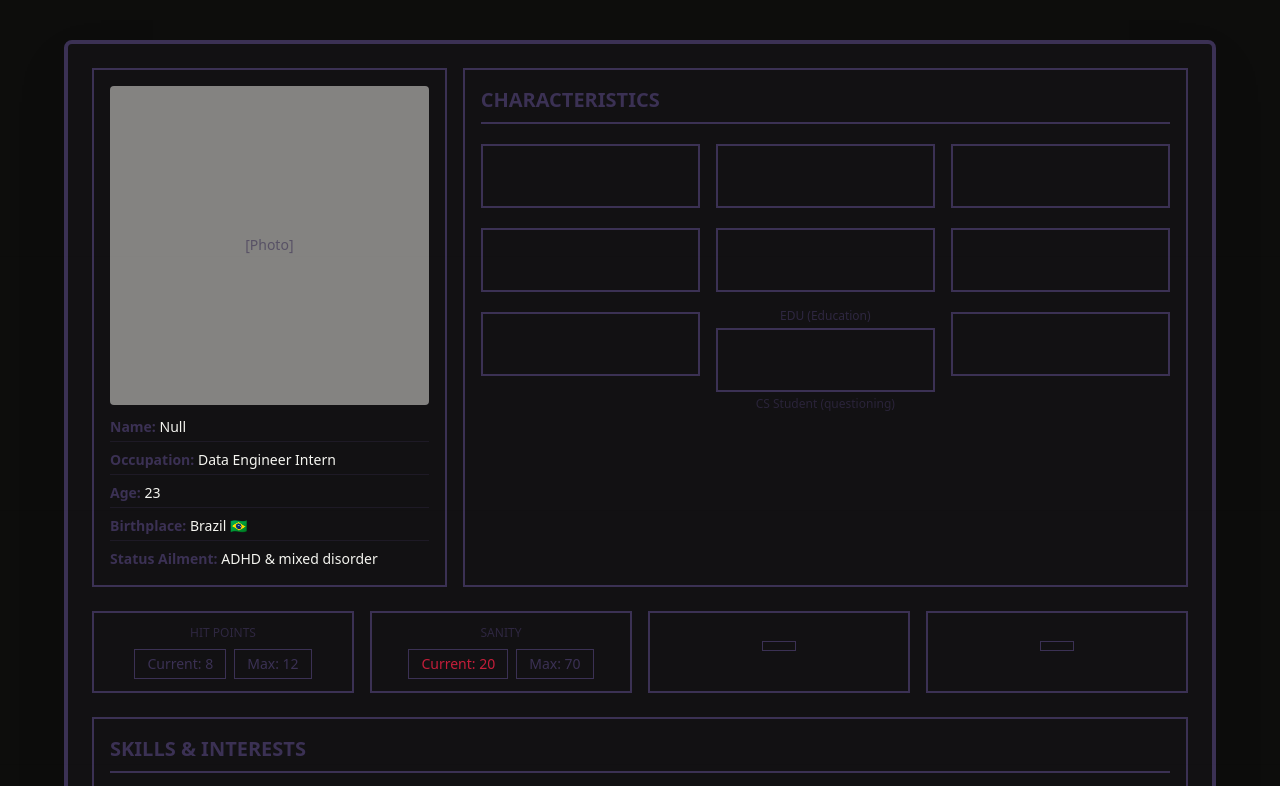
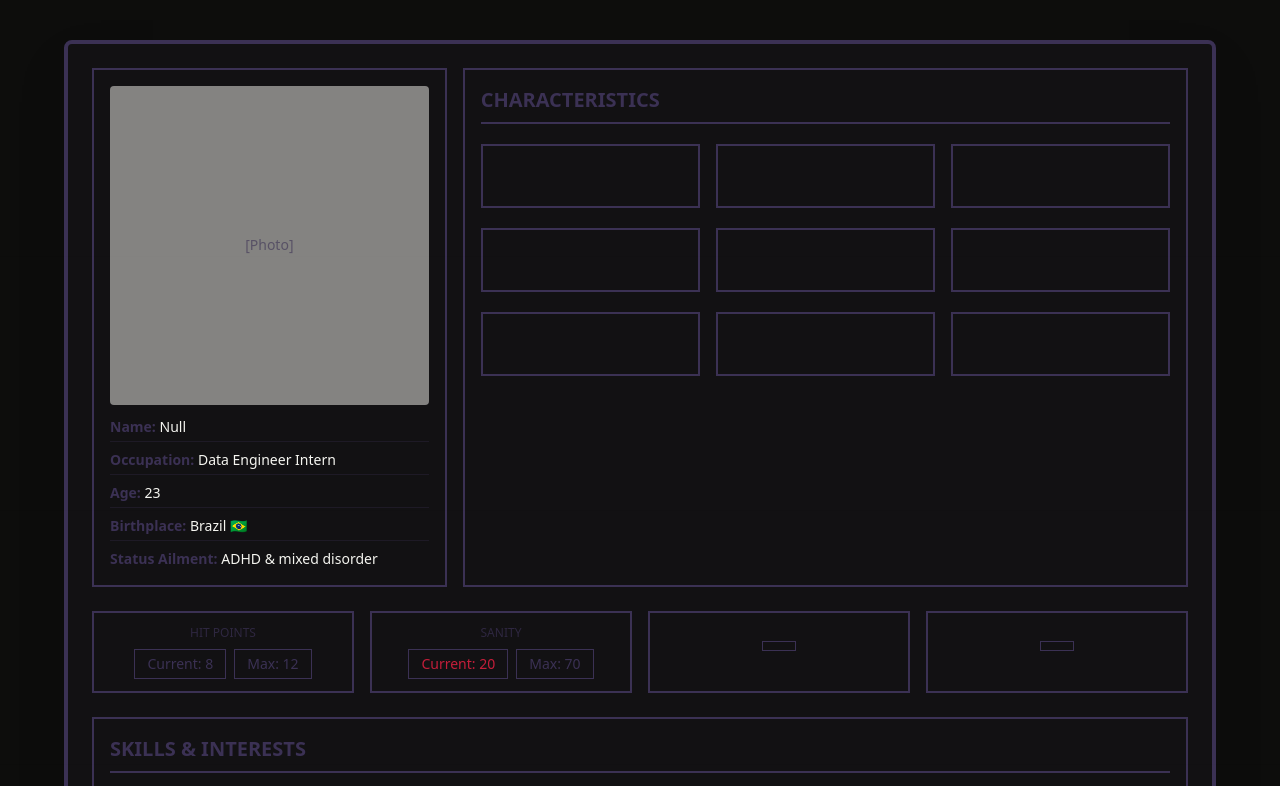
Before and after one commit to nulls-site/nulls-site, an Astro site: page /about in a window 1280 px wide. Shown: the top 786 px of the page. Built offline with nearby package versions, Linux system fonts and the light colour scheme; Astro itself is replaced by a stand-in of ours.

Commit message:
fix: remove forgotten text

```diff
--- a/src/pages/about.astro
+++ b/src/pages/about.astro
@@ -88,10 +88,9 @@ import Layout from "../layouts/Layout.astro";
             </div>
 
             <div class="text-center">
-              <p class="text-xs text-mandy-purple/70 dark:text-mandy-white/60 mb-1">EDU (Education)</p>
+              <p class="text-xs text-mandy-purple/70 dark:text-mandy-white/60 mb-1"></p>
               <div class="border-2 border-mandy-purple dark:bg-mandy-black h-16 flex items-center justify-center text-2xl font-bold text-mandy-purple dark:text-mandy-white">
               </div>
-              <p class="text-xs text-mandy-purple/60 dark:text-mandy-white/50 mt-1">CS Student (questioning)</p>
             </div>
 
             <div class="text-center">
```
